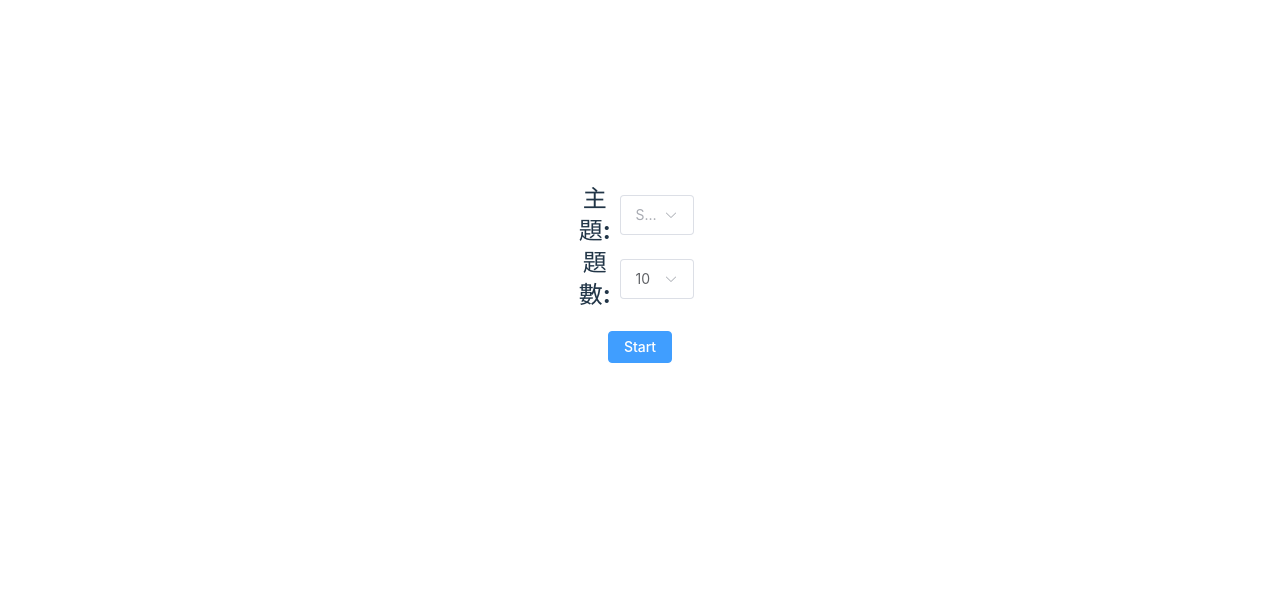
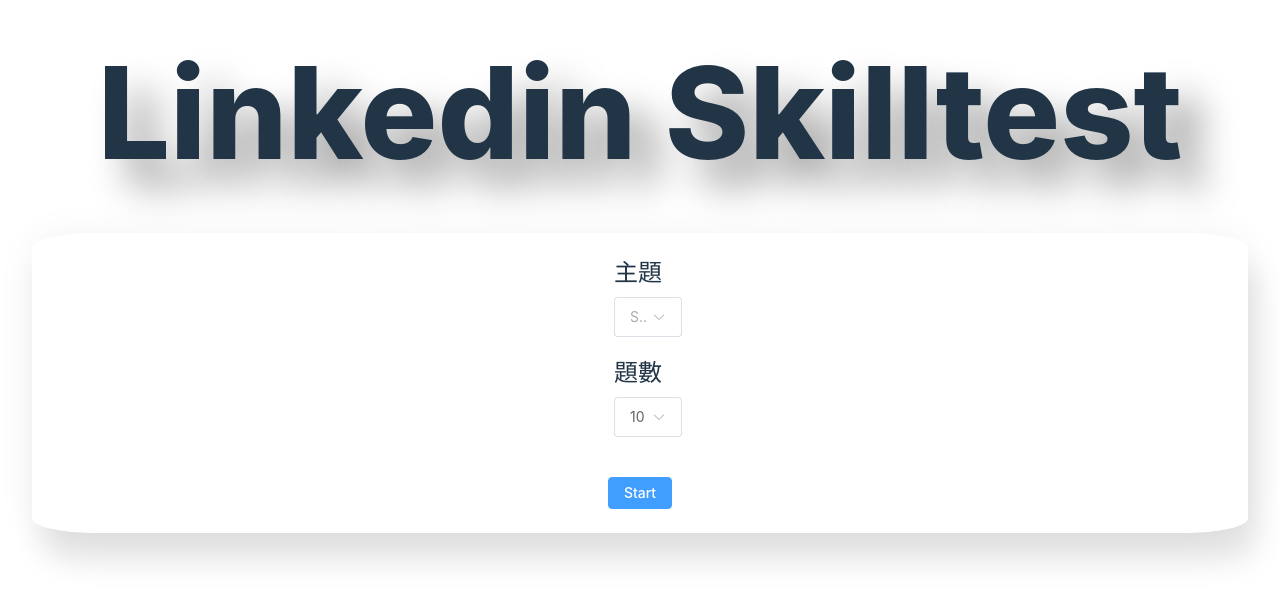
Before and after one commit to crazwade/LinkedIn-SkillTest-Practice-Hub, a Vue app: page / in a window 1280 px wide. Shown: the part 127-728 px from the top of the page. Built offline with nearby package versions, Linux system fonts and the light colour scheme.

Commit message:
style: 美化 首頁

```diff
--- a/src/App.vue
+++ b/src/App.vue
@@ -7,16 +7,28 @@
     @close="handleDialogClose"
   />
   <div
+    class="showup w-full mb-5 h-[200px] flex justify-center items-center"
+    :class="{ 'show-effect': isTitleVisible }"
+  >
+    <div
+      class="text-[10vw] font-extrabold"
+      style="text-shadow: rgba(0, 0, 0, 0.4) 0.2em 0.2em 0.3em"
+    >
+      {{ themeTitle }}
+    </div>
+  </div>
+  <div
     v-if="!startExam"
-    class="flex flex-col w-full justify-center items-center"
+    class="flex flex-col w-full justify-center items-center h-3/5 py-6 rounded-[5%] shadow-lg"
   >
-    <div class="flex justify-center items-center">
-      <label class="font-bold text-2xl">主題:</label>
+    <div class="flex flex-col justify-center items-baseline mb-3">
+      <label class="font-bold text-2xl">主題</label>
       <el-select
         v-model="selectExam.title"
         class="m-2"
         placeholder="Select"
         size="large"
+        @change="newTheme"
       >
         <el-option
           v-for="item in examTitle"
@@ -26,8 +38,8 @@
         />
       </el-select>
     </div>
-    <div class="flex justify-center items-center">
-      <label class="font-bold text-2xl">題數:</label>
+    <div class="flex flex-col justify-center items-baseline mb-3">
+      <label class="font-bold text-2xl">題數</label>
       <el-select
         v-model="selectExam.total"
         class="m-2"
@@ -93,7 +105,7 @@
 </template>
 
 <script setup lang="ts">
-import { ref } from "vue";
+import { ref, watch } from "vue";
 import ResultDialog from "./components/ResultDialog.vue";
 import { mdToQuestions } from "./mdToQuestions";
 
@@ -165,6 +177,7 @@
 };
 
 const restart = () => {
+  themeTitle.value = "Linkedin Skilltest";
   selectExam.value.title = "";
   selectExam.value.total = 10;
   dataContent.value.showAnswer = false;
@@ -201,6 +214,38 @@
 
   startExam.value = true;
 };
+
+// 選擇主題的效果
+
+const themeTitle = ref("Linkedin Skilltest");
+
+const newTheme = () => {
+  if (selectExam.value.title === "") {
+    return;
+  }
+  const gettitle = examTitle.find(
+    (item) => item.value === selectExam.value.title,
+  );
+
+  if (gettitle === undefined) {
+    return;
+  }
+
+  themeTitle.value = gettitle.title;
+};
+
+const isTitleVisible = ref(true);
+
+// 間聽主題變化
+watch(
+  () => selectExam.value.title,
+  () => {
+    isTitleVisible.value = false;
+    setTimeout(() => {
+      isTitleVisible.value = true;
+    }, 300);
+  },
+);
 </script>
 
 <style scoped>
@@ -215,5 +260,25 @@
 .wrong-answer {
   background-color: #f36f6f;
 }
+
+.showup {
+  /* 初始状态样式 */
+  opacity: 0;
+  transform: translateY(-100px);
+}
+
+.show-effect {
+  /* 有值时的样式 */
+  opacity: 1;
+  transform: translateY(0px);
+  transition:
+    opacity 0.5s,
+    transform 0.5s;
+}
+
+.shadow-lg {
+  box-shadow:
+    10px 30px 30px -1px rgba(0, 0, 0, 0.1),
+    0 2px 40px -1px rgba(0, 0, 0, 0.06);
+}
 </style>
-./test.js
--- a/src/style/style.css
+++ b/src/style/style.css
@@ -65,6 +65,7 @@
   padding: 2rem;
   text-align: center;
   width: 100%;
+  height: 100%;
 }
 
 @media (prefers-color-scheme: light) {
```
